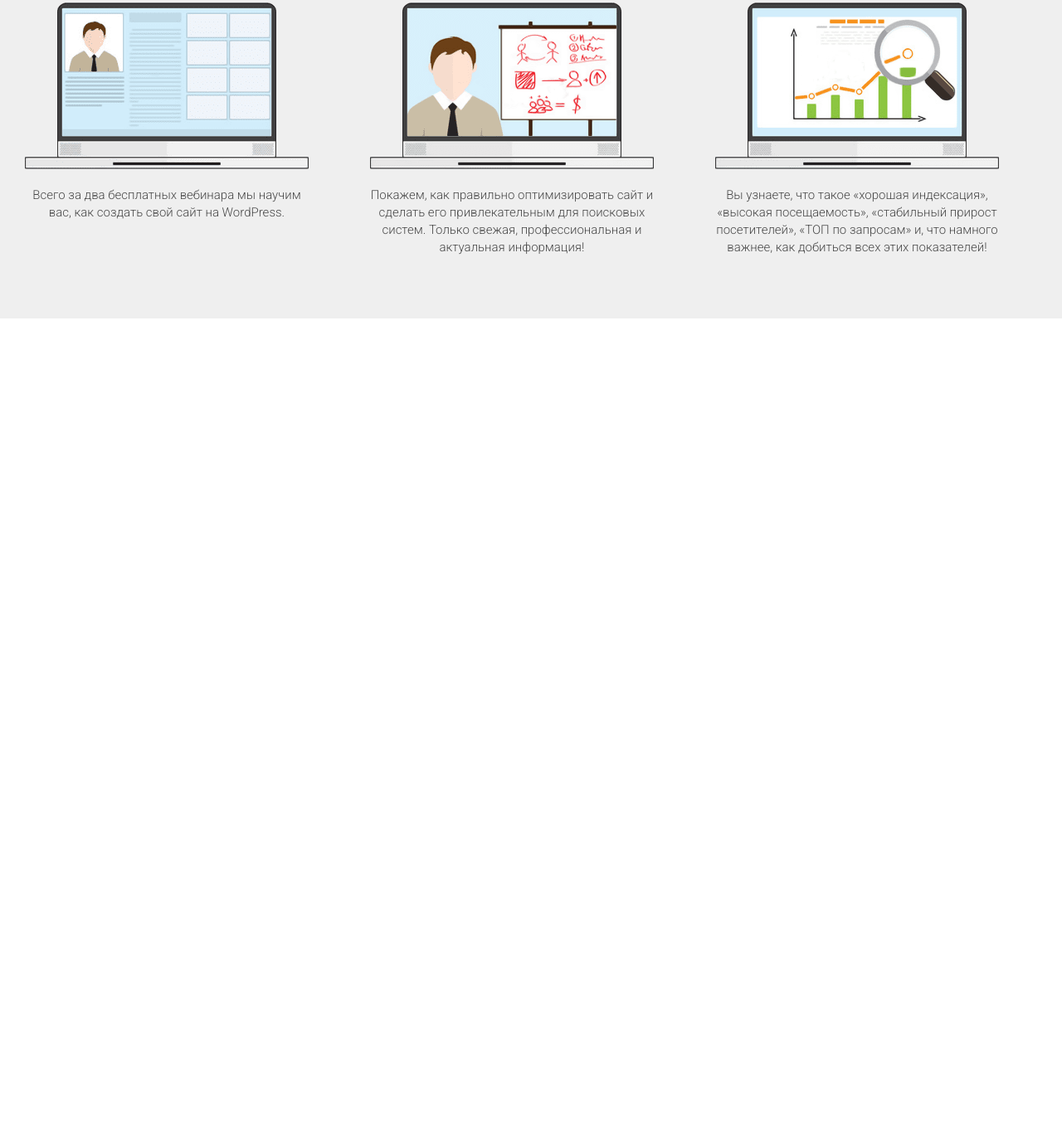
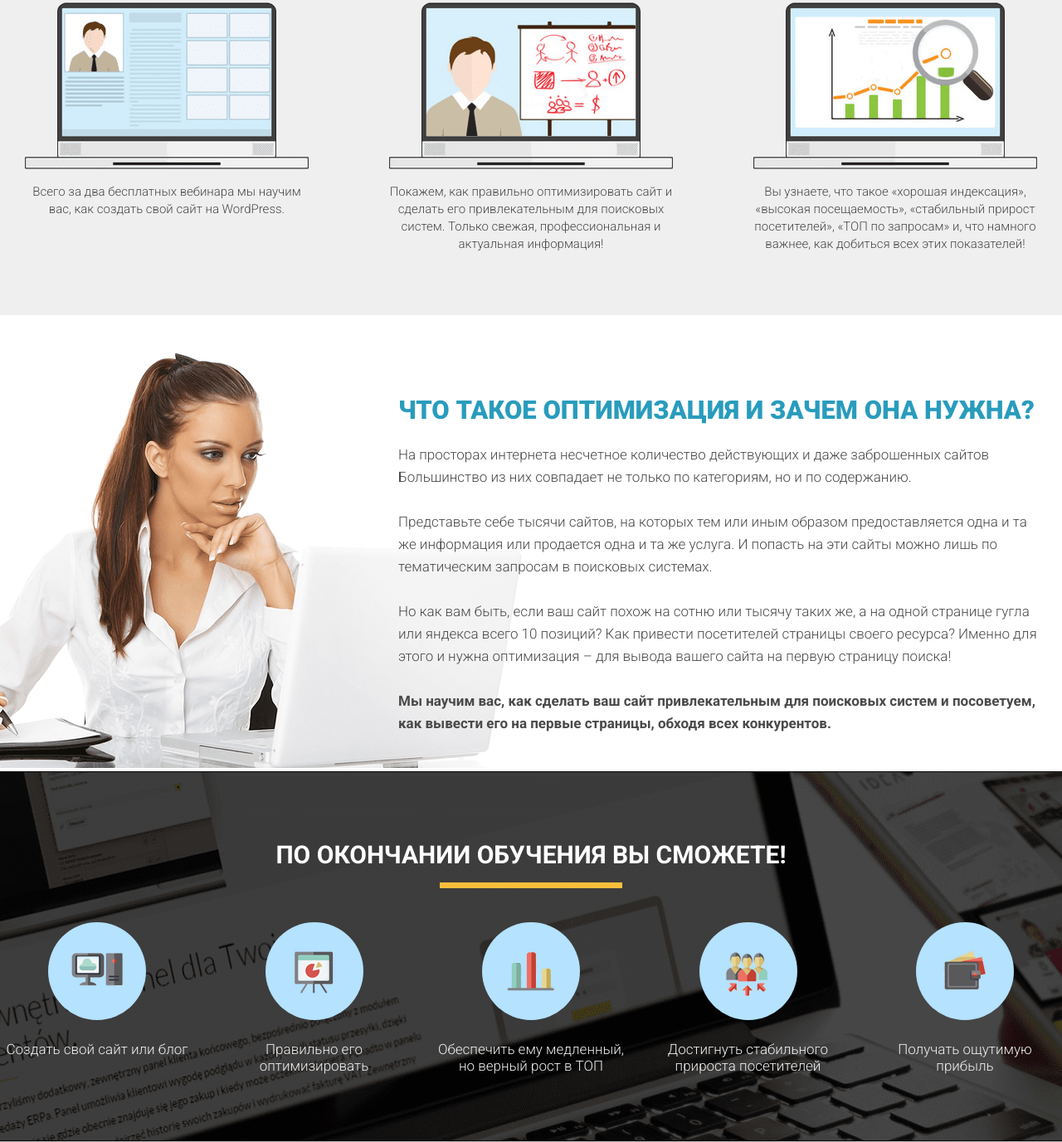
Before and after one commit to Twincki/Twincki.github.io, a plain HTML site: page wordpress/src/index.html in a window 1280 px wide. Shown: the part 1071-2448 px from the top of the page at 83% size. Before the commit the page ends 1455 px from the top, so only its background shows below. Drawn offline with Linux system fonts and the light colour scheme.

Commit message:
Сверстал 3 и 4 блок

```diff
--- a/wordpress/src/css/styles.css
+++ b/wordpress/src/css/styles.css
@@ -6,6 +6,7 @@
 }
 
 .container {
+  position: relative;
   max-width: 1250px;
   margin: 0 auto;
   padding: 0 15px;
@@ -138,18 +139,14 @@ h2.title {
 }
 
 .waiting_wrapper {
+  display: flex;
   margin-top: 45px;
+  justify-content: space-between;
 }
 
 .waiting_item {
-  vertical-align: top;
-  display: inline-block;
   width: 100%;
   max-width: 342px;
-}
-
-.waiting_item:not(:last-child) {
-  margin-right: 70px;
 }
 
 .waiting_text {
@@ -163,4 +160,90 @@ h2.title {
 
 .waiting_img {
   width: 100%;
+  display: flex;
 }
+
+.optimization {
+  min-height: 550px;
+  padding-top: 100px;
+  padding-bottom: 0 auto;
+}
+
+.optimization_header {
+  margin-left: 450px;
+  font-weight: 900;
+  font-size: 31px;
+  line-height: 30px;
+  text-transform: uppercase;
+  color: #299cbd;
+}
+.optimization_text {
+  margin-top: 25px;
+  margin-left: 450px;
+  font-weight: 300;
+  font-size: 17px;
+  line-height: 27px;
+  align-items: center;
+  color: #4a4a4a;
+}
+
+.optimization_text span {
+  font-weight: bold;
+}
+.optimization_img {
+  position: absolute;
+  top: -56px;
+  left: -200px;
+  z-index: -1;
+}
+.finish_header {
+  font-size: 30px;
+  line-height: 30px;
+  text-align: center;
+  text-transform: uppercase;
+  color: white;
+}
+.finish_divider {
+  width: 220px;
+  height: 7px;
+  margin-top: 128px;
+  margin: 18px auto;
+  background: #f9bf3b;
+}
+
+.finish {
+  min-height: 447px;
+  padding: 86px 0 68px 0;
+  background: url(../img/bg/second_bg.png);
+  background-position: center;
+  background-repeat: no-repeat;
+  background-size: cover;
+}
+.finish_wrapper {
+  margin-top: 41px;
+  display: flex;
+  justify-content: space-between;
+}
+.finish_item {
+  width: 234px;
+}
+.finish_round {
+  display: flex;
+  justify-content: center;
+  align-items: center;
+  width: 118px;
+  height: 118px;
+  background: #b4e2ff;
+  border-radius: 100%;
+  margin: 0 auto;
+}
+.finish_descr {
+  margin-top: 25px;
+  text-align: center;
+  font-weight: 300;
+  font-size: 17px;
+  line-height: 20px;
+  align-items: center;
+  text-align: center;
+  color: #efefef;
+}
--- a/wordpress/src/index.html
+++ b/wordpress/src/index.html
@@ -99,6 +99,97 @@
       </div>
     </section>
 
+    <section class="optimization">
+      <div class="container">
+        <h2 class="optimization_header">
+          что такое оптимизация и зачем она нужна?
+        </h2>
+        <div class="optimization_text">
+          На просторах интернета несчетное количество действующих и даже
+          заброшенных сайтов Большинство из них совпадает не только по
+          категориям, но и по содержанию. <br /><br />
+          Представьте себе тысячи сайтов, на которых тем или иным образом
+          предоставляется одна и та же информация или продается одна и та же
+          услуга. И попасть на эти сайты можно лишь по тематическим запросам в
+          поисковых системах.<br /><br />
+          Но как вам быть, если ваш сайт похож на сотню или тысячу таких же, а
+          на одной странице гугла или яндекса всего 10 позиций? Как привести
+          посетителей страницы своего ресурса? Именно для этого и нужна
+          оптимизация – для вывода вашего сайта на первую страницу поиска!<br /><br />
+          <span>
+            Мы научим вас, как сделать ваш сайт привлекательным для поисковых
+            систем и посоветуем, как вывести его на первые страницы, обходя всех
+            конкурентов.</span
+          >
+
+          <img src="img/bg/woman_bg.png" alt="woman" class="optimization_img" />
+        </div>
+      </div>
+    </section>
+
+    <section class="finish">
+      <div class="conteiner">
+        <h2 class="finish_header">по окончании обучения Вы сможете!</h2>
+        <div class="finish_divider"></div>
+        <div class="finish_wrapper">
+          <div class="finish_item">
+            <div class="finish_round">
+              <img
+                src="icons/finish/finish_icon_1.png"
+                alt="finish_icon"
+                class="finish_icon"
+              />
+            </div>
+            <div class="finish_descr">Создать свой сайт или блог</div>
+          </div>
+          <div class="finish_item">
+            <div class="finish_round">
+              <img
+                src="icons/finish/finish_icon_2.png"
+                alt="finish_icon"
+                class="finish_icon"
+              />
+            </div>
+            <div class="finish_descr">Правильно его оптимизировать</div>
+          </div>
+          <div class="finish_item">
+            <div class="finish_round">
+              <img
+                src="icons/finish/finish_icon_3.png"
+                alt="finish_icon"
+                class="finish_icon"
+              />
+            </div>
+            <div class="finish_descr">
+              Обеспечить ему медленный, но верный рост в ТОП
+            </div>
+          </div>
+          <div class="finish_item">
+            <div class="finish_round">
+              <img
+                src="icons/finish/finish_icon_4.png"
+                alt="finish_icon"
+                class="finish_icon"
+              />
+            </div>
+            <div class="finish_descr">
+              Достигнуть стабильного прироста посетителей
+            </div>
+          </div>
+          <div class="finish_item">
+            <div class="finish_round">
+              <img
+                src="icons/finish/finish_icon_5.png"
+                alt="finish_icon"
+                class="finish_icon"
+              />
+            </div>
+            <div class="finish_descr">Получать ощутимую прибыль</div>
+          </div>
+        </div>
+      </div>
+    </section>
+
     <script src="js/script.js"></script>
   </body>
 </html>
```
